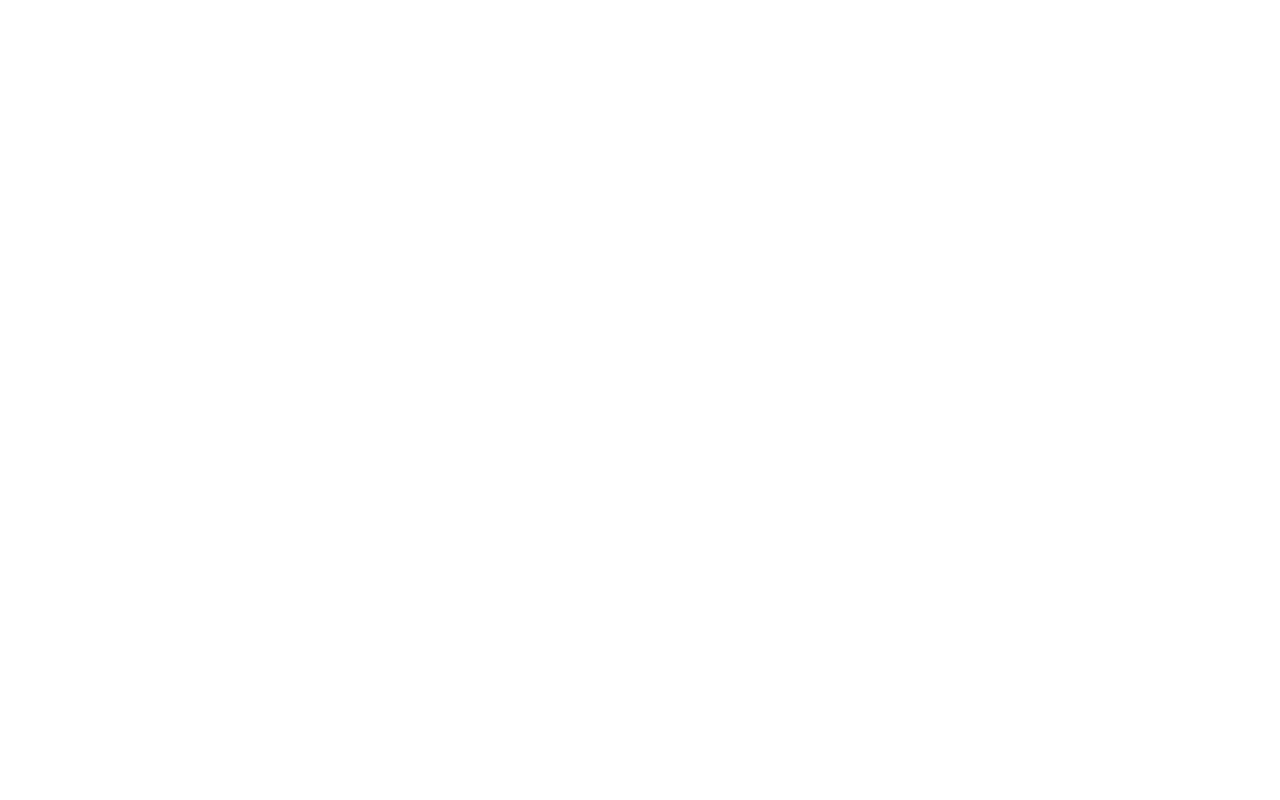
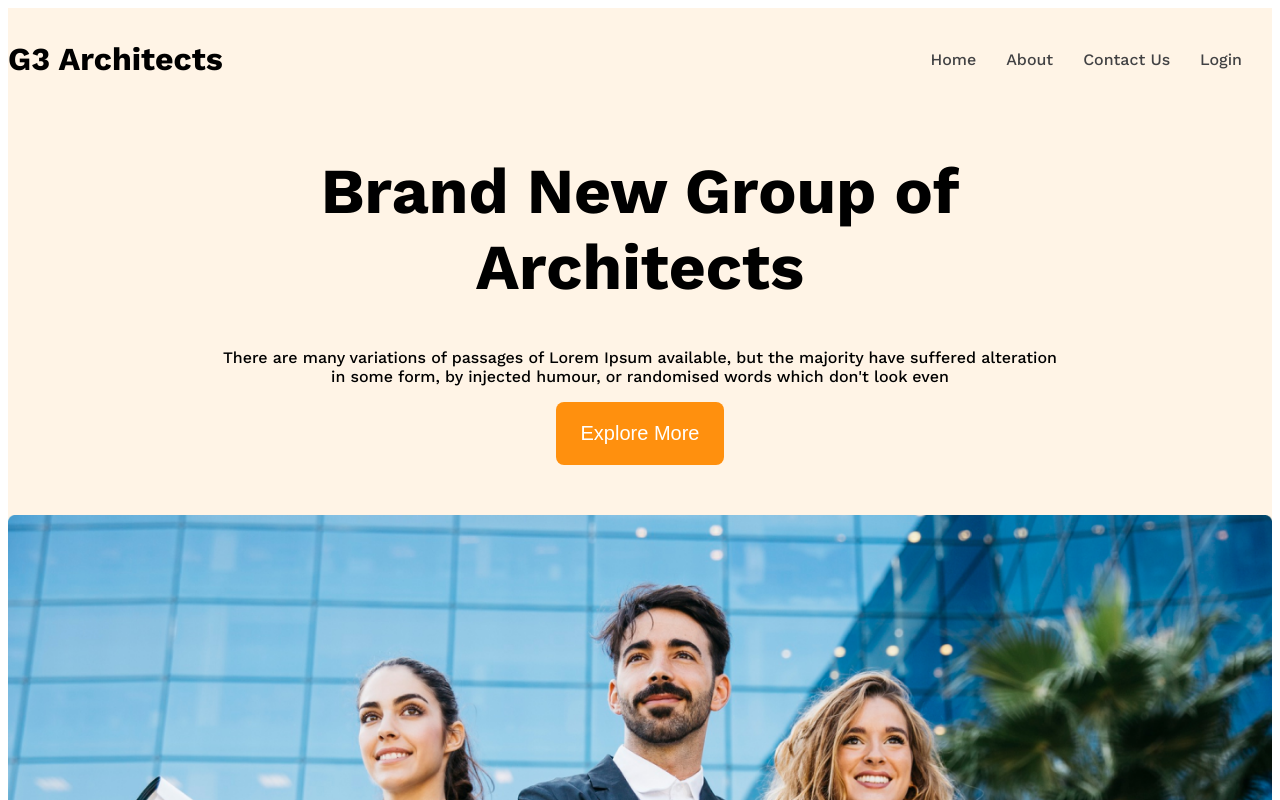
Before and after one commit to Akash24246/g3-architects-responsicve, a plain HTML site: page index.html in a window 1280 px wide. Shown: the top 800 px of the page. Drawn offline with nearby package versions, Linux system fonts and the light colour scheme.

Commit message:
added header and banner section

```diff
--- a/index.html
+++ b/index.html
@@ -5,10 +5,30 @@
     <meta name="viewport" content="width=device-width, initial-scale=1.0">
     <title>G3 Architects Responsicve </title>
     <link rel="stylesheet" href="styles/architects.css">
+
 </head>
-<body>
+<body class="work-sans-font">
 
-    <header>
+    <header class="bg-light">
+      <nav class="navbar display-flex">
+        <h3 class="brand">G3 Architects</h3>
+        <ul class="nav-links display-flex">
+
+            <li class="nav-item"><a href="" class="nav-link text-gry">Home</a></li>
+            <li class="nav-item"><a href="" class="nav-link text-gry">About</a></li>
+            <li class="nav-item"><a href="" class="nav-link text-gry ">Contact Us</a></li>
+            <li class="nav-item"><a href="" class="nav-link text-gry">Login</a></li>
+
+        </ul>
+      </nav>
+      <div class="banner">
+        <div class="banner-content">
+            <h1 class="banner-title">Brand New Group of Architects</h1>
+        <p class="banner-description">There are many variations of passages of Lorem Ipsum available, but the majority have suffered alteration in some form, by injected humour, or randomised words which don't look even</p>
+        <button class="btn-primary">Explore More</button>
+      </div>
+      <img class="banner-img" src="images/banner.png" alt="">
+    </div>
 
     </header>
     <main>
--- a/styles/architects.css
+++ b/styles/architects.css
@@ -0,0 +1,81 @@
+@import url('https://fonts.googleapis.com/css2?family=Work+Sans:ital,wght@0,100..900;1,100..900&display=swap');
+
+.work-sans-font {
+  font-family: "Work Sans", sans-serif;
+  font-optical-sizing: auto;
+  font-weight: 500;
+  font-style: normal;
+}
+
+/* share style */
+.display-flex{
+    display: flex;
+}
+/* dark 02 */
+.text-gry{
+    color: #424244;
+}
+/* dark03 */
+.text-light-gray{
+    color: #727272;
+}
+.bg-light{
+    background-color: rgba(255, 144, 14, 0.1);
+}
+
+.btn-primary{
+    background-color: #ff900e;
+    color: #fff;
+    padding: 20px 25px;
+    font-size: 1.25rem;
+    border-radius: 8px;
+    border: none;
+}
+
+/* Header styles */
+
+
+/* nav bar realte style */
+.navbar{
+    justify-content: space-between;
+    align-items: center;
+}
+.brand{
+    font-weight: 700;
+    font-size: 2rem;
+}
+.nav-item{
+   list-style: none;
+   margin-right: 30px;
+}
+.nav-link{
+    text-decoration: none;
+    font-weight: 500;
+
+}
+.navbar, .banner{
+    max-width: 1440px;
+    margin: 0 auto;
+}
+/* banner ar style */
+
+.banner-content{
+    max-width: 850px;
+    margin: 0 auto;
+    text-align: center;
+    margin-bottom: 50px;
+}
+.banner-title{
+    font-weight: 700;
+    font-size: 4rem;
+}
+.banner-img{
+    width: 100%;
+}
+
+/* Responsive media quary */
+@media screen and (max-width: 576px) {
+    .navbar, .nav-links{
+        flex-direction: column;
+    }
+}
```
